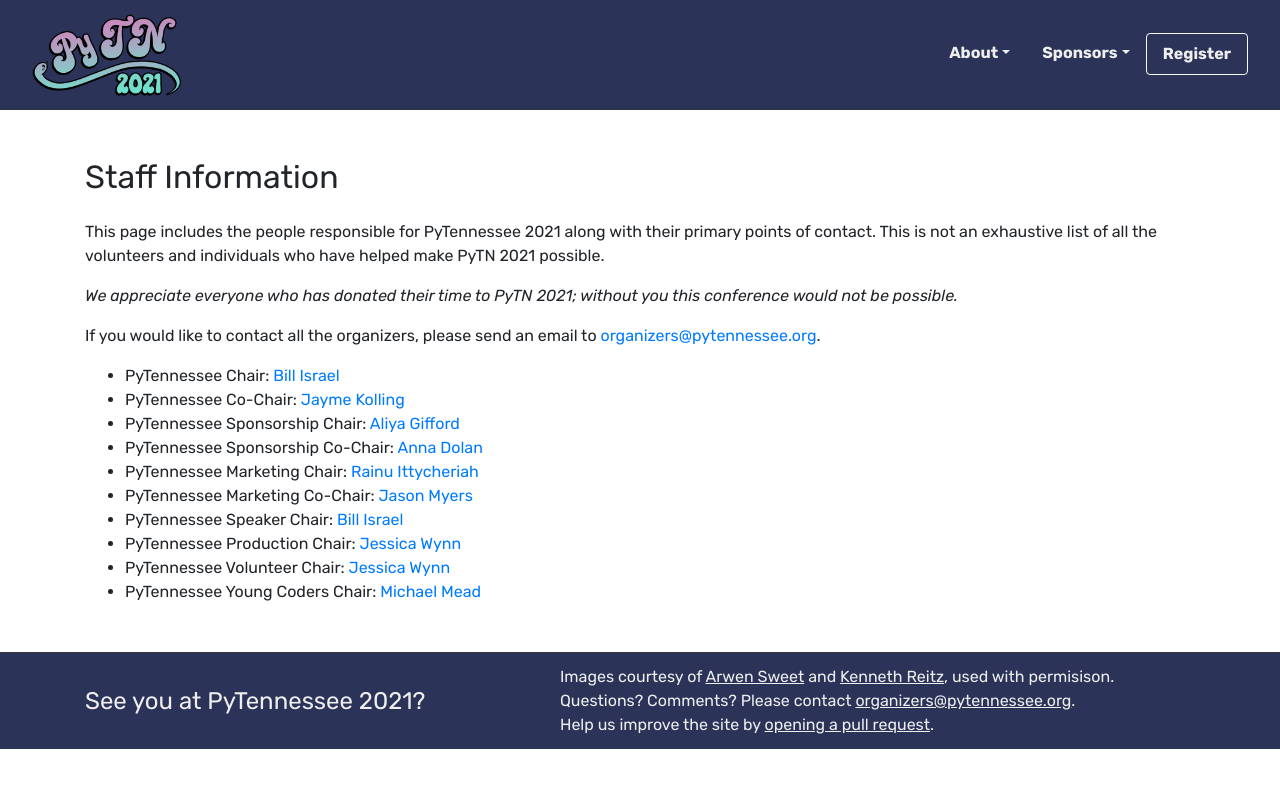
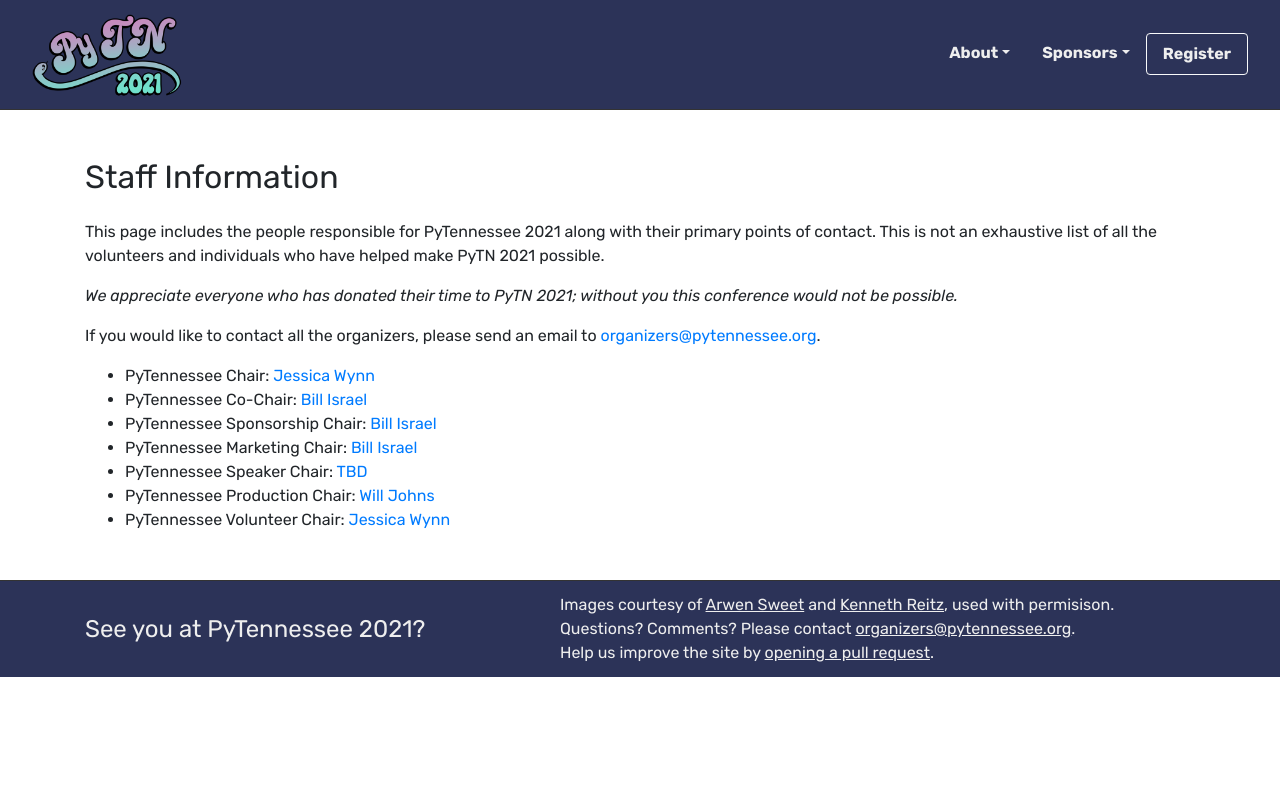
Before and after one commit to pytennessee/pytn-2021, a Jekyll site: the page built from about/staff-information.md, in a window 1280 px wide. Shown: the top 788 px of the page. Built offline with Jekyll 4.4.1, drawn with Linux system fonts in a browser that asks for light colours.

Commit message:
Update Staff Information

```diff
--- a/about/staff-information.md
+++ b/about/staff-information.md
@@ -14,13 +14,10 @@
 
 If you would like to contact all the organizers, please send an email to [organizers@pytennessee.org](mailto:organizers@pytennessee.org).
 
-* {{ site.data.event.short_name }} Chair: [Bill Israel](mailto:chair@pytennessee.org)
-* {{ site.data.event.short_name }} Co-Chair: [Jayme Kolling](mailto:cochair@pytennessee.org)
-* {{ site.data.event.short_name }} Sponsorship Chair: [Aliya Gifford](mailto:sponsorships@pytennessee.org)
-* {{ site.data.event.short_name }} Sponsorship Co-Chair: [Anna Dolan](mailto:sponsorships@pytennessee.org)
-* {{ site.data.event.short_name }} Marketing Chair: [Rainu Ittycheriah](mailto:info@pytennessee.org)
-* {{ site.data.event.short_name }} Marketing Co-Chair: [Jason Myers](mailto:info@pytennessee.org)
-* {{ site.data.event.short_name }} Speaker Chair: [Bill Israel](mailto:speakers@pytennessee.org)
-* {{ site.data.event.short_name }} Production Chair: [Jessica Wynn](mailto:volunteers@pytennessee.org)
+* {{ site.data.event.short_name }} Chair: [Jessica Wynn](mailto:chair@pytennessee.org)
+* {{ site.data.event.short_name }} Co-Chair: [Bill Israel](mailto:cochair@pytennessee.org)
+* {{ site.data.event.short_name }} Sponsorship Chair: [Bill Israel](mailto:sponsorships@pytennessee.org)
+* {{ site.data.event.short_name }} Marketing Chair: [Bill Israel](mailto:info@pytennessee.org)
+* {{ site.data.event.short_name }} Speaker Chair: [TBD](mailto:speakers@pytennessee.org)
+* {{ site.data.event.short_name }} Production Chair: [Will Johns](mailto:volunteers@pytennessee.org)
 * {{ site.data.event.short_name }} Volunteer Chair: [Jessica Wynn](mailto:volunteers@pytennessee.org)
-* {{ site.data.event.short_name }} Young Coders Chair: [Michael Mead](mailto:youngcoders@pytennessee.org)
```
